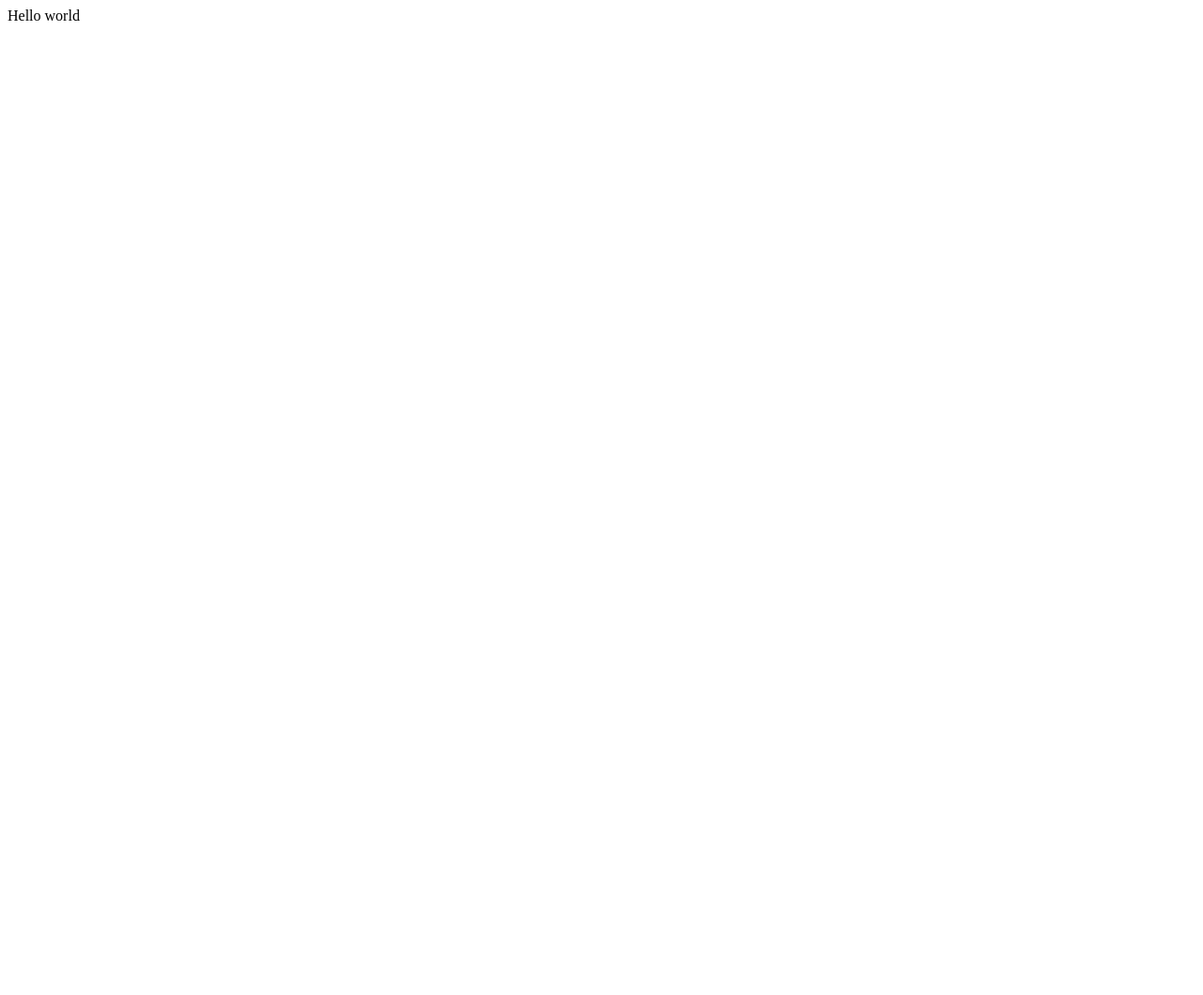
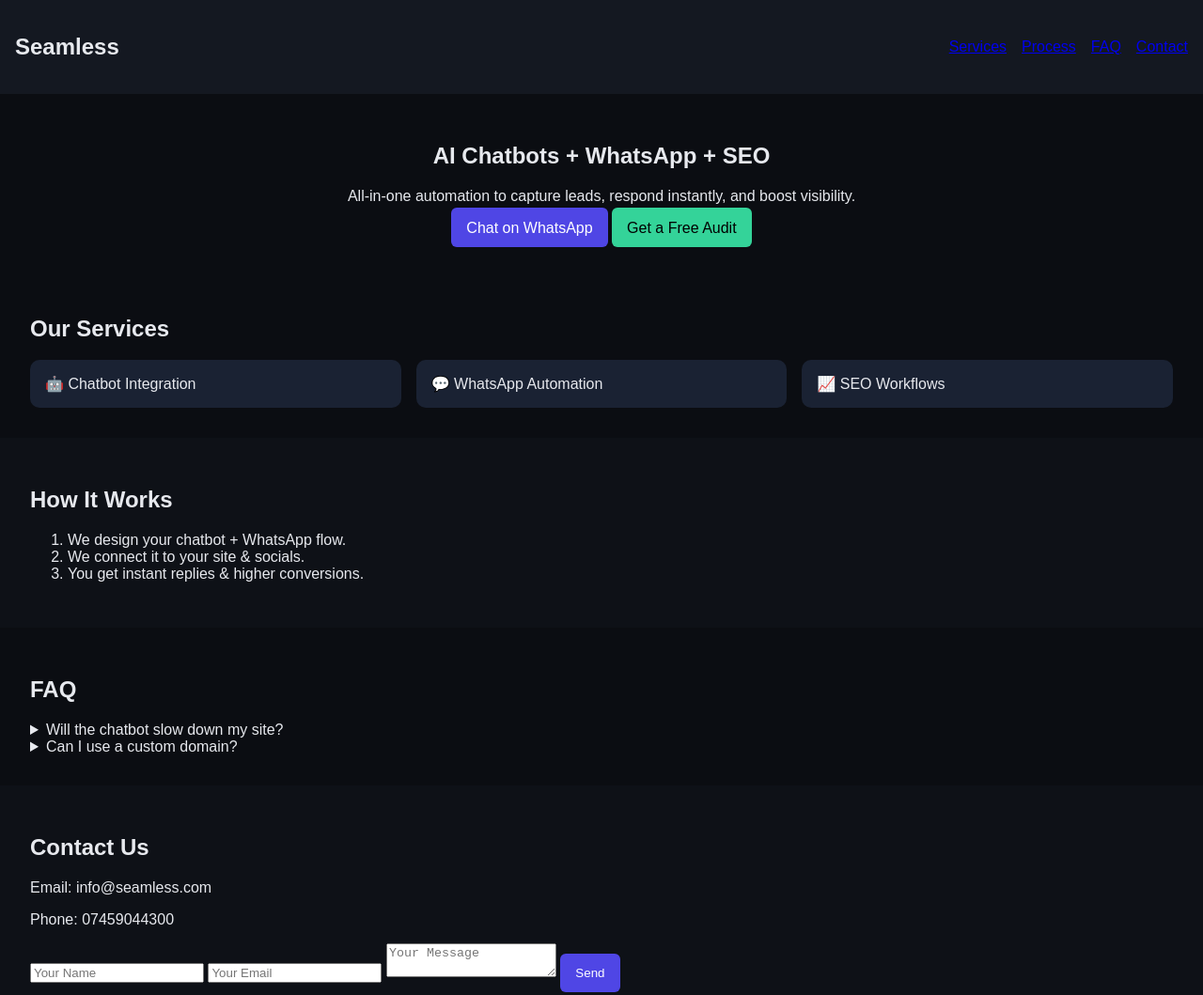
Before and after one commit to ekhatorpaulosayi-collab/seamless-integration, a plain HTML site: page index.html in a window 1280 px wide. Shown: the top 1059 px of the page at 94% size. Before the commit the page ends 800 px from the top, so only its background shows below. Drawn offline with Linux system fonts and the light colour scheme.

Commit message:
initial website setup

```diff
--- a/index.html
+++ b/index.html
@@ -1,16 +1,78 @@
-<!DOCTYPE html>
-<html>
-
+<!doctype html>
+<html lang="en">
 <head>
   <meta charset="utf-8">
-  <meta name="viewport" content="width=device-width">
-  <title>replit</title>
-  <link href="style.css" rel="stylesheet" type="text/css" />
+  <meta name="viewport" content="width=device-width, initial-scale=1">
+  <title>Seamless | Chatbot, WhatsApp Integration & SEO</title>
+  <meta name="description" content="Seamless builds and integrates AI chatbots, WhatsApp automation, and SEO workflows to help you get more leads and reply faster.">
+  <link rel="stylesheet" href="style.css">
 </head>
+<body>
+  <header>
+    <nav class="nav">
+      <h1>Seamless</h1>
+      <ul class="nav-links">
+        <li><a href="#services">Services</a></li>
+        <li><a href="#process">Process</a></li>
+        <li><a href="#faq">FAQ</a></li>
+        <li><a href="#contact">Contact</a></li>
+      </ul>
+    </nav>
+  </header>
 
-<body>
-  Hello world
+  <section class="hero">
+    <h2>AI Chatbots + WhatsApp + SEO</h2>
+    <p>All-in-one automation to capture leads, respond instantly, and boost visibility.</p>
+    <a href="https://wa.me/447459044300" class="btn">Chat on WhatsApp</a>
+    <a href="#contact" class="btn secondary">Get a Free Audit</a>
+  </section>
+
+  <section id="services" class="section">
+    <h2>Our Services</h2>
+    <div class="cards">
+      <div class="card">🤖 Chatbot Integration</div>
+      <div class="card">💬 WhatsApp Automation</div>
+      <div class="card">📈 SEO Workflows</div>
+    </div>
+  </section>
+
+  <section id="process" class="section alt">
+    <h2>How It Works</h2>
+    <ol>
+      <li>We design your chatbot + WhatsApp flow.</li>
+      <li>We connect it to your site & socials.</li>
+      <li>You get instant replies & higher conversions.</li>
+    </ol>
+  </section>
+
+  <section id="faq" class="section">
+    <h2>FAQ</h2>
+    <details>
+      <summary>Will the chatbot slow down my site?</summary>
+      <p>No — it loads asynchronously, so your page loads first.</p>
+    </details>
+    <details>
+      <summary>Can I use a custom domain?</summary>
+      <p>Yes, point your domain to Netlify and we’ll connect it for you.</p>
+    </details>
+  </section>
+
+  <section id="contact" class="section alt">
+    <h2>Contact Us</h2>
+    <p>Email: info@seamless.com</p>
+    <p>Phone: 07459044300</p>
+    <form name="contact" method="POST" data-netlify="true">
+      <input type="text" name="name" placeholder="Your Name" required>
+      <input type="email" name="email" placeholder="Your Email" required>
+      <textarea name="message" placeholder="Your Message" required></textarea>
+      <button type="submit" class="btn">Send</button>
+    </form>
+  </section>
+
+  <footer>
+    <p>© 2025 Seamless. All rights reserved.</p>
+  </footer>
+
   <script src="script.js"></script>
 </body>
-
 </html>
--- a/script.js
+++ b/script.js
@@ -0,0 +1,9 @@
+// Toggle mobile menu (future-ready)
+const navToggle = document.querySelector('.nav-toggle');
+const navLinks = document.querySelector('.nav-links');
+
+if (navToggle) {
+  navToggle.addEventListener('click', () => {
+    navLinks.classList.toggle('show');
+  });
+}
--- a/style.css
+++ b/style.css
@@ -1,4 +1,54 @@
-html {
-  height: 100%;
-  width: 100%;
+body {
+  font-family: Arial, sans-serif;
+  margin: 0;
+  background: #0b0d12;
+  color: #e7e9ee;
 }
+header, footer {
+  background: #141821;
+  padding: 1rem;
+  text-align: center;
+}
+.nav {
+  display: flex;
+  justify-content: space-between;
+  align-items: center;
+}
+.nav-links {
+  list-style: none;
+  display: flex;
+  gap: 1rem;
+}
+.hero {
+  padding: 2rem;
+  text-align: center;
+}
+.section {
+  padding: 2rem;
+}
+.section.alt {
+  background: #0e1117;
+}
+.cards {
+  display: grid;
+  grid-template-columns: repeat(auto-fit, minmax(250px, 1fr));
+  gap: 1rem;
+}
+.card {
+  background: #1a2233;
+  padding: 1rem;
+  border-radius: 10px;
+}
+.btn {
+  padding: 0.8rem 1rem;
+  border: none;
+  border-radius: 6px;
+  cursor: pointer;
+  background: #4f46e5;
+  color: white;
+  text-decoration: none;
+}
+.btn.secondary {
+  background: #34d399;
+  color: #000;
+}
```
